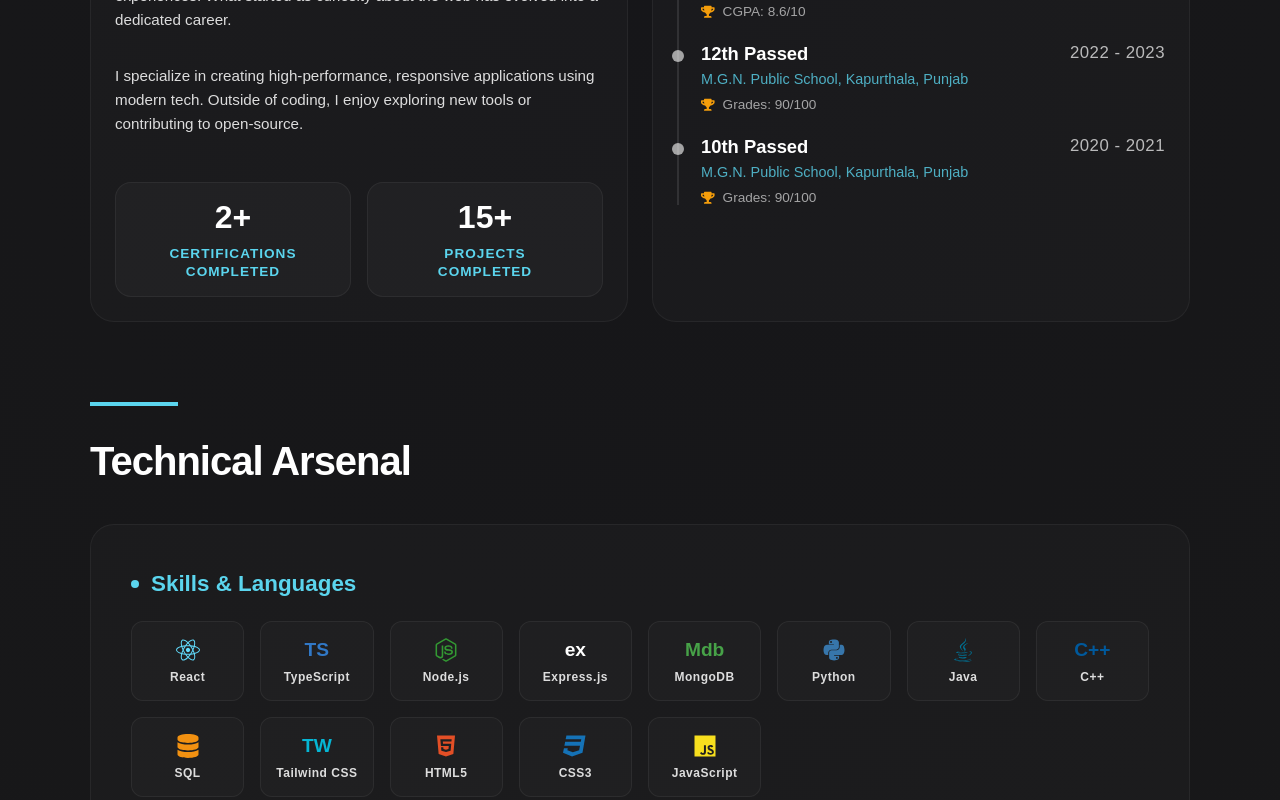
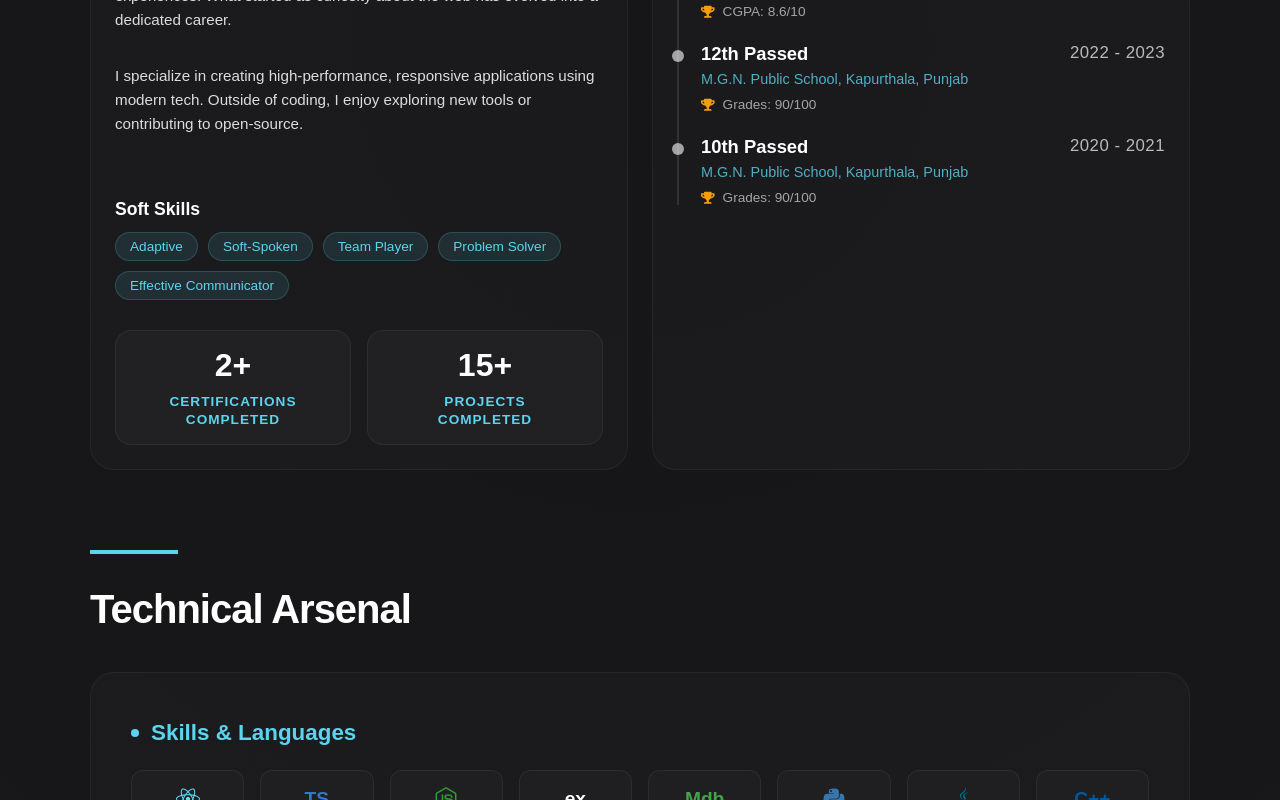
Before and after one commit to iqbal-singh-1/portfolio, a React (Vite) app: page / in a window 1280 px wide. Shown: the part 1159-1959 px from the top of the page. Built offline with nearby package versions, Linux system fonts and the light colour scheme.

Commit message:
added photo

```diff
--- a/src/components/About.tsx
+++ b/src/components/About.tsx
@@ -19,6 +19,17 @@
             <p style={{ lineHeight: '1.6', color: 'rgba(255,255,255,0.85)', fontSize: '0.95rem' }}>
               I specialize in creating high-performance, responsive applications using modern tech. Outside of coding, I enjoy exploring new tools or contributing to open-source.
             </p>
+
+            <div style={{ marginTop: '24px' }}>
+              <h4 style={{ fontSize: '1.1rem', color: 'white', marginBottom: '12px' }}>Soft Skills</h4>
+              <div style={{ display: 'flex', flexWrap: 'wrap', gap: '10px' }}>
+                {['Adaptive', 'Soft-Spoken', 'Team Player', 'Problem Solver', 'Effective Communicator'].map((skill, index) => (
+                  <span key={index} style={{ background: 'rgba(91, 213, 238, 0.1)', color: '#5bd5ee', padding: '6px 14px', borderRadius: '20px', fontSize: '0.85rem', border: '1px solid rgba(91, 213, 238, 0.2)' }}>
+                    {skill}
+                  </span>
+                ))}
+              </div>
+            </div>
 
             <div style={{ display: 'grid', gridTemplateColumns: '1fr 1fr', gap: '16px', marginTop: '30px' }}>
               <div style={{ padding: '16px', background: 'rgba(255,255,255,0.03)', borderRadius: '16px', border: '1px solid rgba(255,255,255,0.05)', textAlign: 'center' }}>
```
Also changed, not shown: public/assets/haha.png (added), public/assets/hero-image.png.
